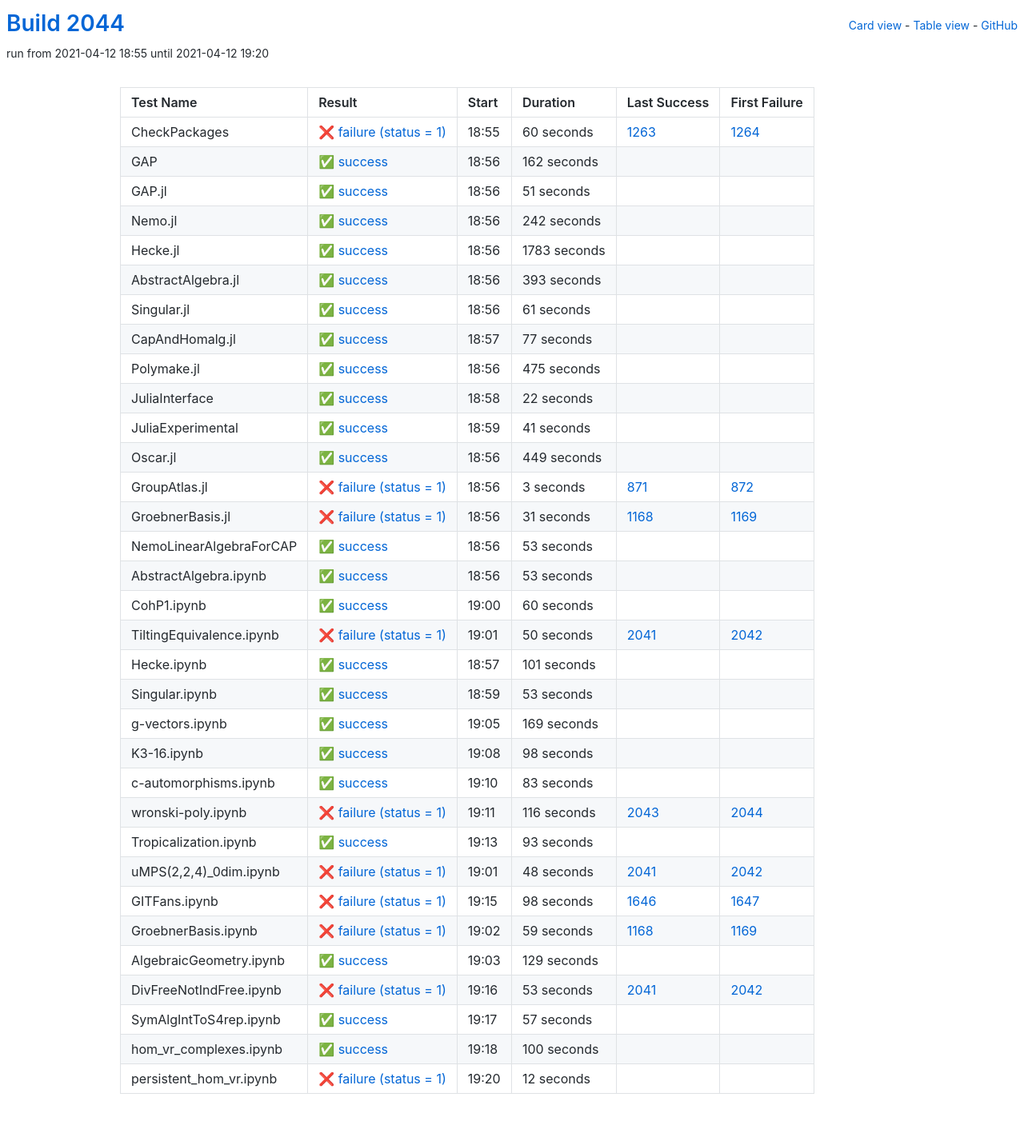
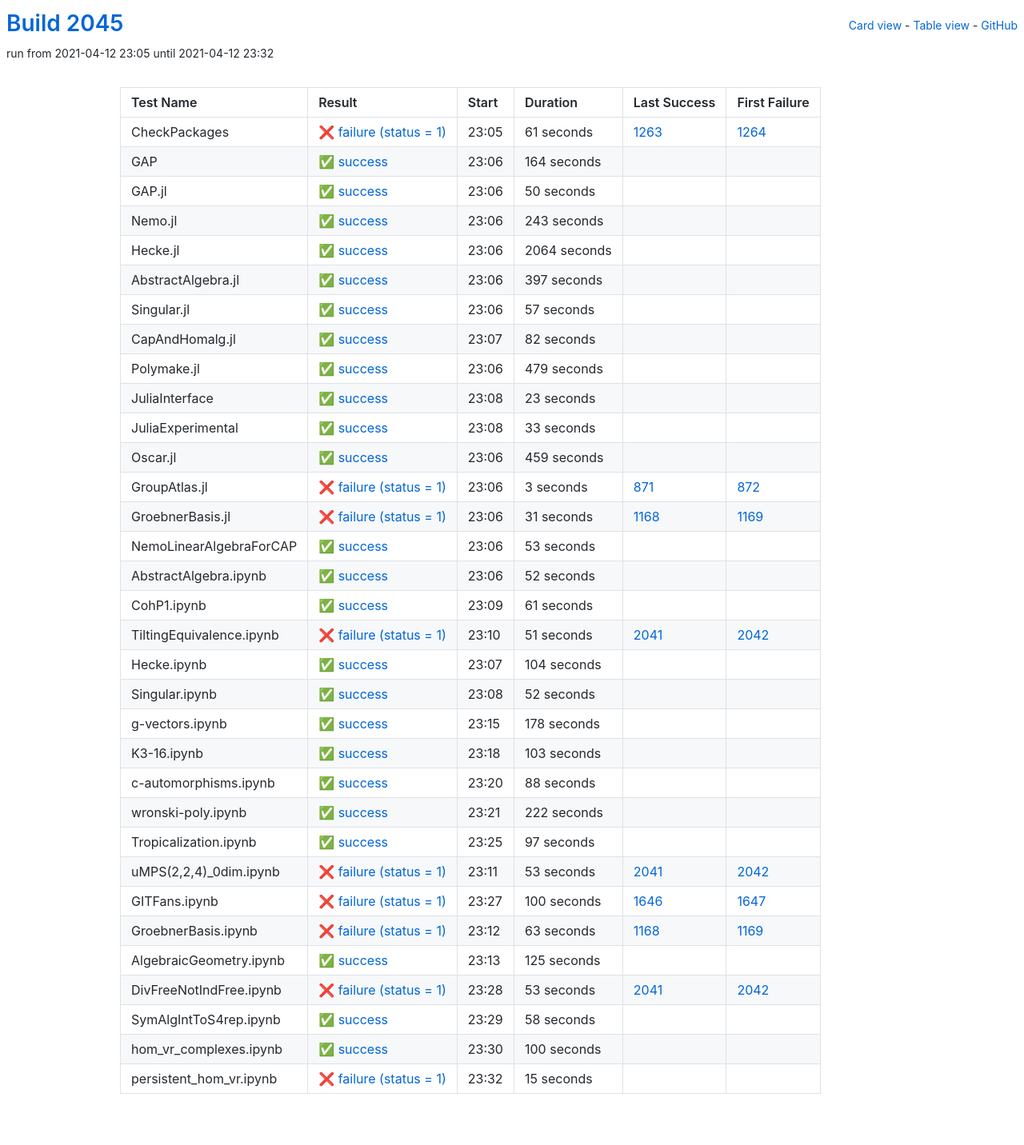
Before and after one commit to oscar-system/oscar-ci-status-stable, a Jekyll site: the page built from table.html, in a window 1280 px wide. Shown: the whole page at 80% size. Built offline with Jekyll 4.4.1, drawn with Linux system fonts in a browser that asks for light colours.

Commit message:
Build #2045

```diff
--- a/_data/ci.yml
+++ b/_data/ci.yml
@@ -1,6 +1,6 @@
 ---
-build: 2044
-build_url: https://oscarci.mathematik.uni-kl.de/job/oscar-stable/2044/
+build: 2045
+build_url: https://oscarci.mathematik.uni-kl.de/job/oscar-stable/2045/
 job: oscar-stable
 organization: oscar-system
 repo: oscar-ci-status-stable
@@ -8,152 +8,152 @@ repourl: https://github.com/oscar-system/oscar-ci-status-stable
 tests:
 - name: CheckPackages
   id: checkpackages
-  log: https://oscarci.mathematik.uni-kl.de/job/oscar-stable/2044/artifact/logs/build-2044/CheckPackages.log
-  start: 2021-04-12 18:55
+  log: https://oscarci.mathematik.uni-kl.de/job/oscar-stable/2045/artifact/logs/build-2045/CheckPackages.log
+  start: 2021-04-12 23:05
   success: false
   exitcode: 1
   status: failure
-  duration: 60
+  duration: 61
   last_success: 1263
   last_success_url: https://oscarci.mathematik.uni-kl.de/job/oscar-stable/1263/
   first_failure: 1264
   first_failure_url: https://oscarci.mathematik.uni-kl.de/job/oscar-stable/1264/
 - name: GAP
   id: gap
-  log: https://oscarci.mathematik.uni-kl.de/job/oscar-stable/2044/artifact/logs/build-2044/GAP.log
-  start: 2021-04-12 18:56
+  log: https://oscarci.mathematik.uni-kl.de/job/oscar-stable/2045/artifact/logs/build-2045/GAP.log
+  start: 2021-04-12 23:06
   success: true
   exitcode: 0
   status: success
-  duration: 162
+  duration: 164
   last_success: false
   last_success_url:
   first_failure: false
   first_failure_url:
 - name: GAP.jl
   id: gap-jl
-  log: https://oscarci.mathematik.uni-kl.de/job/oscar-stable/2044/artifact/logs/build-2044/GAP.jl.log
-  start: 2021-04-12 18:56
+  log: https://oscarci.mathematik.uni-kl.de/job/oscar-stable/2045/artifact/logs/build-2045/GAP.jl.log
+  start: 2021-04-12 23:06
   success: true
   exitcode: 0
   status: success
-  duration: 51
+  duration: 50
   last_success: false
   last_success_url:
   first_failure: false
   first_failure_url:
 - name: Nemo.jl
   id: nemo-jl
-  log: https://oscarci.mathematik.uni-kl.de/job/oscar-stable/2044/artifact/logs/build-2044/Nemo.jl.log
-  start: 2021-04-12 18:56
+  log: https://oscarci.mathematik.uni-kl.de/job/oscar-stable/2045/artifact/logs/build-2045/Nemo.jl.log
+  start: 2021-04-12 23:06
   success: true
   exitcode: 0
   status: success
-  duration: 242
+  duration: 243
   last_success: false
   last_success_url:
   first_failure: false
   first_failure_url:
 - name: Hecke.jl
   id: hecke-jl
-  log: https://oscarci.mathematik.uni-kl.de/job/oscar-stable/2044/artifact/logs/build-2044/Hecke.jl.log
-  start: 2021-04-12 18:56
+  log: https://oscarci.mathematik.uni-kl.de/job/oscar-stable/2045/artifact/logs/build-2045/Hecke.jl.log
+  start: 2021-04-12 23:06
   success: true
   exitcode: 0
   status: success
-  duration: 1783
+  duration: 2064
   last_success: false
   last_success_url:
   first_failure: false
   first_failure_url:
 - name: AbstractAlgebra.jl
   id: abstractalgebra-jl
-  log: https://oscarci.mathematik.uni-kl.de/job/oscar-stable/2044/artifact/logs/build-2044/AbstractAlgebra.jl.log
-  start: 2021-04-12 18:56
+  log: https://oscarci.mathematik.uni-kl.de/job/oscar-stable/2045/artifact/logs/build-2045/AbstractAlgebra.jl.log
+  start: 2021-04-12 23:06
   success: true
   exitcode: 0
   status: success
-  duration: 393
+  duration: 397
   last_success: false
   last_success_url:
   first_failure: false
   first_failure_url:
 - name: Singular.jl
   id: singular-jl
-  log: https://oscarci.mathematik.uni-kl.de/job/oscar-stable/2044/artifact/logs/build-2044/Singular.jl.log
-  start: 2021-04-12 18:56
+  log: https://oscarci.mathematik.uni-kl.de/job/oscar-stable/2045/artifact/logs/build-2045/Singular.jl.log
+  start: 2021-04-12 23:06
   success: true
   exitcode: 0
   status: success
-  duration: 61
+  duration: 57
   last_success: false
   last_success_url:
   first_failure: false
   first_failure_url:
 - name: CapAndHomalg.jl
   id: capandhomalg-jl
-  log: https://oscarci.mathematik.uni-kl.de/job/oscar-stable/2044/artifact/logs/build-2044/CapAndHomalg.jl.log
-  start: 2021-04-12 18:57
+  log: https://oscarci.mathematik.uni-kl.de/job/oscar-stable/2045/artifact/logs/build-2045/CapAndHomalg.jl.log
+  start: 2021-04-12 23:07
   success: true
   exitcode: 0
   status: success
-  duration: 77
+  duration: 82
   last_success: false
   last_success_url:
   first_failure: false
   first_failure_url:
 - name: Polymake.jl
   id: polymake-jl
-  log: https://oscarci.mathematik.uni-kl.de/job/oscar-stable/2044/artifact/logs/build-2044/Polymake.jl.log
-  start: 2021-04-12 18:56
+  log: https://oscarci.mathematik.uni-kl.de/job/oscar-stable/2045/artifact/logs/build-2045/Polymake.jl.log
+  start: 2021-04-12 23:06
   success: true
   exitcode: 0
   status: success
-  duration: 475
+  duration: 479
   last_success: false
   last_success_url:
   first_failure: false
   first_failure_url:
 - name: JuliaInterface
   id: juliainterface
-  log: https://oscarci.mathematik.uni-kl.de/job/oscar-stable/2044/artifact/logs/build-2044/JuliaInterface.log
-  start: 2021-04-12 18:58
+  log: https://oscarci.mathematik.uni-kl.de/job/oscar-stable/2045/artifact/logs/build-2045/JuliaInterface.log
+  start: 2021-04-12 23:08
   success: true
   exitcode: 0
   status: success
-  duration: 22
+  duration: 23
   last_success: false
   last_success_url:
   first_failure: false
   first_failure_url:
 - name: JuliaExperimental
   id: juliaexperimental
-  log: https://oscarci.mathematik.uni-kl.de/job/oscar-stable/2044/artifact/logs/build-2044/JuliaExperimental.log
-  start: 2021-04-12 18:59
+  log: https://oscarci.mathematik.uni-kl.de/job/oscar-stable/2045/artifact/logs/build-2045/JuliaExperimental.log
+  start: 2021-04-12 23:08
   success: true
   exitcode: 0
   status: success
-  duration: 41
+  duration: 33
   last_success: false
   last_success_url:
   first_failure: false
   first_failure_url:
 - name: Oscar.jl
   id: oscar-jl
-  log: https://oscarci.mathematik.uni-kl.de/job/oscar-stable/2044/artifact/logs/build-2044/Oscar.jl.log
-  start: 2021-04-12 18:56
+  log: https://oscarci.mathematik.uni-kl.de/job/oscar-stable/2045/artifact/logs/build-2045/Oscar.jl.log
+  start: 2021-04-12 23:06
   success: true
   exitcode: 0
   status: success
-  duration: 449
+  duration: 459
   last_success: false
   last_success_url:
   first_failure: false
   first_failure_url:
 - name: GroupAtlas.jl
   id: groupatlas-jl
-  log: https://oscarci.mathematik.uni-kl.de/job/oscar-stable/2044/artifact/logs/build-2044/GroupAtlas.jl.log
-  start: 2021-04-12 18:56
+  log: https://oscarci.mathematik.uni-kl.de/job/oscar-stable/2045/artifact/logs/build-2045/GroupAtlas.jl.log
+  start: 2021-04-12 23:06
   success: false
   exitcode: 1
   status: failure
@@ -164,8 +164,8 @@ tests:
   first_failure_url: https://oscarci.mathematik.uni-kl.de/job/oscar-stable/872/
 - name: GroebnerBasis.jl
   id: groebnerbasis-jl
-  log: https://oscarci.mathematik.uni-kl.de/job/oscar-stable/2044/artifact/logs/build-2044/GroebnerBasis.jl.log
-  start: 2021-04-12 18:56
+  log: https://oscarci.mathematik.uni-kl.de/job/oscar-stable/2045/artifact/logs/build-2045/GroebnerBasis.jl.log
+  start: 2021-04-12 23:06
   success: false
   exitcode: 1
   status: failure
@@ -176,8 +176,8 @@ tests:
   first_failure_url: https://oscarci.mathematik.uni-kl.de/job/oscar-stable/1169/
 - name: NemoLinearAlgebraForCAP
   id: nemolinearalgebraforcap
-  log: https://oscarci.mathematik.uni-kl.de/job/oscar-stable/2044/artifact/logs/build-2044/NemoLinearAlgebraForCAP.log
-  start: 2021-04-12 18:56
+  log: https://oscarci.mathematik.uni-kl.de/job/oscar-stable/2045/artifact/logs/build-2045/NemoLinearAlgebraForCAP.log
+  start: 2021-04-12 23:06
   success: true
   exitcode: 0
   status: success
@@ -188,176 +188,176 @@ tests:
   first_failure_url:
 - name: AbstractAlgebra.ipynb
   id: abstractalgebra-ipynb
-  log: https://oscarci.mathematik.uni-kl.de/job/oscar-stable/2044/artifact/logs/build-2044/AbstractAlgebra.ipynb.log
-  start: 2021-04-12 18:56
+  log: https://oscarci.mathematik.uni-kl.de/job/oscar-stable/2045/artifact/logs/build-2045/AbstractAlgebra.ipynb.log
+  start: 2021-04-12 23:06
   success: true
   exitcode: 0
   status: success
-  duration: 53
+  duration: 52
   last_success: false
   last_success_url:
   first_failure: false
   first_failure_url:
 - name: CohP1.ipynb
   id: cohp1-ipynb
-  log: https://oscarci.mathematik.uni-kl.de/job/oscar-stable/2044/artifact/logs/build-2044/CohP1.ipynb.log
-  start: 2021-04-12 19:00
+  log: https://oscarci.mathematik.uni-kl.de/job/oscar-stable/2045/artifact/logs/build-2045/CohP1.ipynb.log
+  start: 2021-04-12 23:09
   success: true
   exitcode: 0
   status: success
-  duration: 60
+  duration: 61
   last_success: false
   last_success_url:
   first_failure: false
   first_failure_url:
 - name: TiltingEquivalence.ipynb
   id: tiltingequivalence-ipynb
-  log: https://oscarci.mathematik.uni-kl.de/job/oscar-stable/2044/artifact/logs/build-2044/TiltingEquivalence.ipynb.log
-  start: 2021-04-12 19:01
+  log: https://oscarci.mathematik.uni-kl.de/job/oscar-stable/2045/artifact/logs/build-2045/TiltingEquivalence.ipynb.log
+  start: 2021-04-12 23:10
   success: false
   exitcode: 1
   status: failure
-  duration: 50
+  duration: 51
   last_success: 2041
   last_success_url: https://oscarci.mathematik.uni-kl.de/job/oscar-stable/2041/
   first_failure: 2042
   first_failure_url: https://oscarci.mathematik.uni-kl.de/job/oscar-stable/2042/
 - name: Hecke.ipynb
   id: hecke-ipynb
-  log: https://oscarci.mathematik.uni-kl.de/job/oscar-stable/2044/artifact/logs/build-2044/Hecke.ipynb.log
-  start: 2021-04-12 18:57
+  log: https://oscarci.mathematik.uni-kl.de/job/oscar-stable/2045/artifact/logs/build-2045/Hecke.ipynb.log
+  start: 2021-04-12 23:07
   success: true
   exitcode: 0
   status: success
-  duration: 101
+  duration: 104
   last_success: false
   last_success_url:
   first_failure: false
   first_failure_url:
 - name: Singular.ipynb
   id: singular-ipynb
-  log: https://oscarci.mathematik.uni-kl.de/job/oscar-stable/2044/artifact/logs/build-2044/Singular.ipynb.log
-  start: 2021-04-12 18:59
+  log: https://oscarci.mathematik.uni-kl.de/job/oscar-stable/2045/artifact/logs/build-2045/Singular.ipynb.log
+  start: 2021-04-12 23:08
   success: true
   exitcode: 0
   status: success
-  duration: 53
+  duration: 52
   last_success: false
   last_success_url:
   first_failure: false
   first_failure_url:
 - name: g-vectors.ipynb
   id: g-vectors-ipynb
-  log: https://oscarci.mathematik.uni-kl.de/job/oscar-stable/2044/artifact/logs/build-2044/g-vectors.ipynb.log
-  start: 2021-04-12 19:05
+  log: https://oscarci.mathematik.uni-kl.de/job/oscar-stable/2045/artifact/logs/build-2045/g-vectors.ipynb.log
+  start: 2021-04-12 23:15
   success: true
   exitcode: 0
   status: success
-  duration: 169
+  duration: 178
   last_success: false
   last_success_url:
   first_failure: false
   first_failure_url:
 - name: K3-16.ipynb
   id: k3-16-ipynb
-  log: https://oscarci.mathematik.uni-kl.de/job/oscar-stable/2044/artifact/logs/build-2044/K3-16.ipynb.log
-  start: 2021-04-12 19:08
+  log: https://oscarci.mathematik.uni-kl.de/job/oscar-stable/2045/artifact/logs/build-2045/K3-16.ipynb.log
+  start: 2021-04-12 23:18
   success: true
   exitcode: 0
   status: success
-  duration: 98
+  duration: 103
   last_success: false
   last_success_url:
   first_failure: false
   first_failure_url:
 - name: c-automorphisms.ipynb
   id: c-automorphisms-ipynb
-  log: https://oscarci.mathematik.uni-kl.de/job/oscar-stable/2044/artifact/logs/build-2044/c-automorphisms.ipynb.log
-  start: 2021-04-12 19:10
+  log: https://oscarci.mathematik.uni-kl.de/job/oscar-stable/2045/artifact/logs/build-2045/c-automorphisms.ipynb.log
+  start: 2021-04-12 23:20
   success: true
   exitcode: 0
   status: success
-  duration: 83
+  duration: 88
   last_success: false
   last_success_url:
   first_failure: false
   first_failure_url:
 - name: wronski-poly.ipynb
   id: wronski-poly-ipynb
-  log: https://oscarci.mathematik.uni-kl.de/job/oscar-stable/2044/artifact/logs/build-2044/wronski-poly.ipynb.log
-  start: 2021-04-12 19:11
-  success: false
-  exitcode: 1
-  status: failure
-  duration: 116
-  last_success: 2043
-  last_success_url: https://oscarci.mathematik.uni-kl.de/job/oscar-stable/2043/
-  first_failure: 2044
-  first_failure_url: https://oscarci.mathematik.uni-kl.de/job/oscar-stable/2044/
-- name: Tropicalization.ipynb
-  id: tropicalization-ipynb
-  log: https://oscarci.mathematik.uni-kl.de/job/oscar-stable/2044/artifact/logs/build-2044/Tropicalization.ipynb.log
-  start: 2021-04-12 19:13
+  log: https://oscarci.mathematik.uni-kl.de/job/oscar-stable/2045/artifact/logs/build-2045/wronski-poly.ipynb.log
+  start: 2021-04-12 23:21
   success: true
   exitcode: 0
   status: success
-  duration: 93
+  duration: 222
+  last_success: false
+  last_success_url:
+  first_failure: false
+  first_failure_url:
+- name: Tropicalization.ipynb
+  id: tropicalization-ipynb
+  log: https://oscarci.mathematik.uni-kl.de/job/oscar-stable/2045/artifact/logs/build-2045/Tropicalization.ipynb.log
+  start: 2021-04-12 23:25
+  success: true
+  exitcode: 0
+  status: success
+  duration: 97
   last_success: false
   last_success_url:
   first_failure: false
   first_failure_url:
 - name: uMPS(2,2,4)_0dim.ipynb
   id: umps-2-2-4-0dim-ipynb
-  log: https://oscarci.mathematik.uni-kl.de/job/oscar-stable/2044/artifact/logs/build-2044/uMPS-2-2-4-_0dim.ipynb.log
-  start: 2021-04-12 19:01
+  log: https://oscarci.mathematik.uni-kl.de/job/oscar-stable/2045/artifact/logs/build-2045/uMPS-2-2-4-_0dim.ipynb.log
+  start: 2021-04-12 23:11
   success: false
   exitcode: 1
   status: failure
-  duration: 48
+  duration: 53
   last_success: 2041
   last_success_url: https://oscarci.mathematik.uni-kl.de/job/oscar-stable/2041/
   first_failure: 2042
   first_failure_url: https://oscarci.mathematik.uni-kl.de/job/oscar-stable/2042/
 - name: GITFans.ipynb
   id: gitfans-ipynb
-  log: https://oscarci.mathematik.uni-kl.de/job/oscar-stable/2044/artifact/logs/build-2044/GITFans.ipynb.log
-  start: 2021-04-12 19:15
+  log: https://oscarci.mathematik.uni-kl.de/job/oscar-stable/2045/artifact/logs/build-2045/GITFans.ipynb.log
+  start: 2021-04-12 23:27
   success: false
   exitcode: 1
   status: failure
-  duration: 98
+  duration: 100
   last_success: 1646
   last_success_url: https://oscarci.mathematik.uni-kl.de/job/oscar-stable/1646/
   first_failure: 1647
   first_failure_url: https://oscarci.mathematik.uni-kl.de/job/oscar-stable/1647/
 - name: GroebnerBasis.ipynb
   id: groebnerbasis-ipynb
-  log: https://oscarci.mathematik.uni-kl.de/job/oscar-stable/2044/artifact/logs/build-2044/GroebnerBasis.ipynb.log
-  start: 2021-04-12 19:02
+  log: https://oscarci.mathematik.uni-kl.de/job/oscar-stable/2045/artifact/logs/build-2045/GroebnerBasis.ipynb.log
+  start: 2021-04-12 23:12
   success: false
   exitcode: 1
   status: failure
-  duration: 59
+  duration: 63
   last_success: 1168
   last_success_url: https://oscarci.mathematik.uni-kl.de/job/oscar-stable/1168/
   first_failure: 1169
   first_failure_url: https://oscarci.mathematik.uni-kl.de/job/oscar-stable/1169/
 - name: AlgebraicGeometry.ipynb
   id: algebraicgeometry-ipynb
-  log: https://oscarci.mathematik.uni-kl.de/job/oscar-stable/2044/artifact/logs/build-2044/AlgebraicGeometry.ipynb.log
-  start: 2021-04-12 19:03
+  log: https://oscarci.mathematik.uni-kl.de/job/oscar-stable/2045/artifact/logs/build-2045/AlgebraicGeometry.ipynb.log
+  start: 2021-04-12 23:13
   success: true
   exitcode: 0
   status: success
-  duration: 129
+  duration: 125
   last_success: false
   last_success_url:
   first_failure: false
   first_failure_url:
 - name: DivFreeNotIndFree.ipynb
   id: divfreenotindfree-ipynb
-  log: https://oscarci.mathematik.uni-kl.de/job/oscar-stable/2044/artifact/logs/build-2044/DivFreeNotIndFree.ipynb.log
-  start: 2021-04-12 19:16
+  log: https://oscarci.mathematik.uni-kl.de/job/oscar-stable/2045/artifact/logs/build-2045/DivFreeNotIndFree.ipynb.log
+  start: 2021-04-12 23:28
   success: false
   exitcode: 1
   status: failure
@@ -368,20 +368,20 @@ tests:
   first_failure_url: https://oscarci.mathematik.uni-kl.de/job/oscar-stable/2042/
 - name: SymAlgIntToS4rep.ipynb
   id: symalginttos4rep-ipynb
-  log: https://oscarci.mathematik.uni-kl.de/job/oscar-stable/2044/artifact/logs/build-2044/SymAlgIntToS4rep.ipynb.log
-  start: 2021-04-12 19:17
+  log: https://oscarci.mathematik.uni-kl.de/job/oscar-stable/2045/artifact/logs/build-2045/SymAlgIntToS4rep.ipynb.log
+  start: 2021-04-12 23:29
   success: true
   exitcode: 0
   status: success
-  duration: 57
+  duration: 58
   last_success: false
   last_success_url:
   first_failure: false
   first_failure_url:
 - name: hom_vr_complexes.ipynb
   id: hom-vr-complexes-ipynb
-  log: https://oscarci.mathematik.uni-kl.de/job/oscar-stable/2044/artifact/logs/build-2044/hom_vr_complexes.ipynb.log
-  start: 2021-04-12 19:18
+  log: https://oscarci.mathematik.uni-kl.de/job/oscar-stable/2045/artifact/logs/build-2045/hom_vr_complexes.ipynb.log
+  start: 2021-04-12 23:30
   success: true
   exitcode: 0
   status: success
@@ -392,12 +392,12 @@ tests:
   first_failure_url:
 - name: persistent_hom_vr.ipynb
   id: persistent-hom-vr-ipynb
-  log: https://oscarci.mathematik.uni-kl.de/job/oscar-stable/2044/artifact/logs/build-2044/persistent_hom_vr.ipynb.log
-  start: 2021-04-12 19:20
+  log: https://oscarci.mathematik.uni-kl.de/job/oscar-stable/2045/artifact/logs/build-2045/persistent_hom_vr.ipynb.log
+  start: 2021-04-12 23:32
   success: false
   exitcode: 1
   status: failure
-  duration: 12
+  duration: 15
   last_success: false
   last_success_url:
   first_failure: false
```
Also changed, not shown: README.md.
